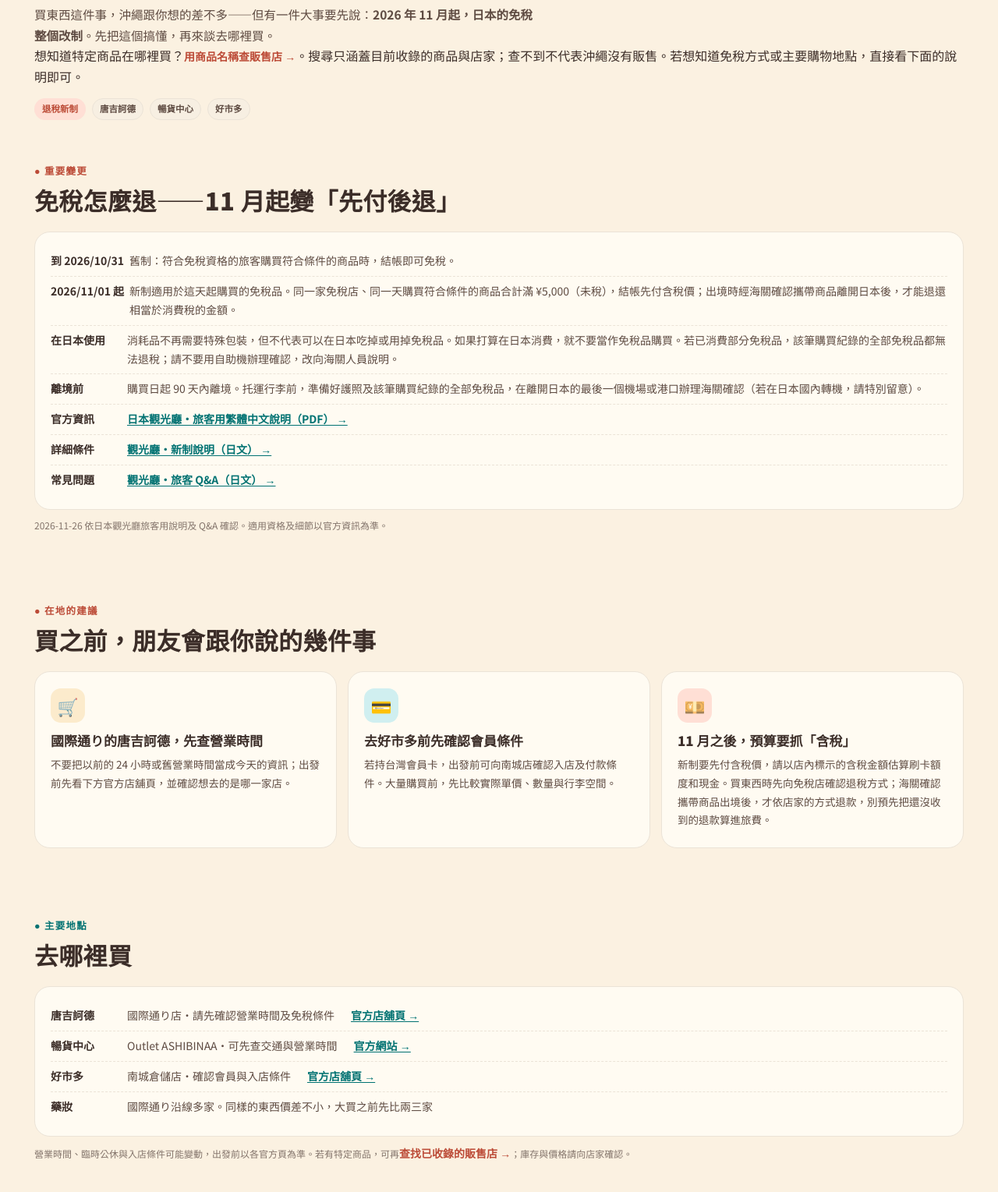
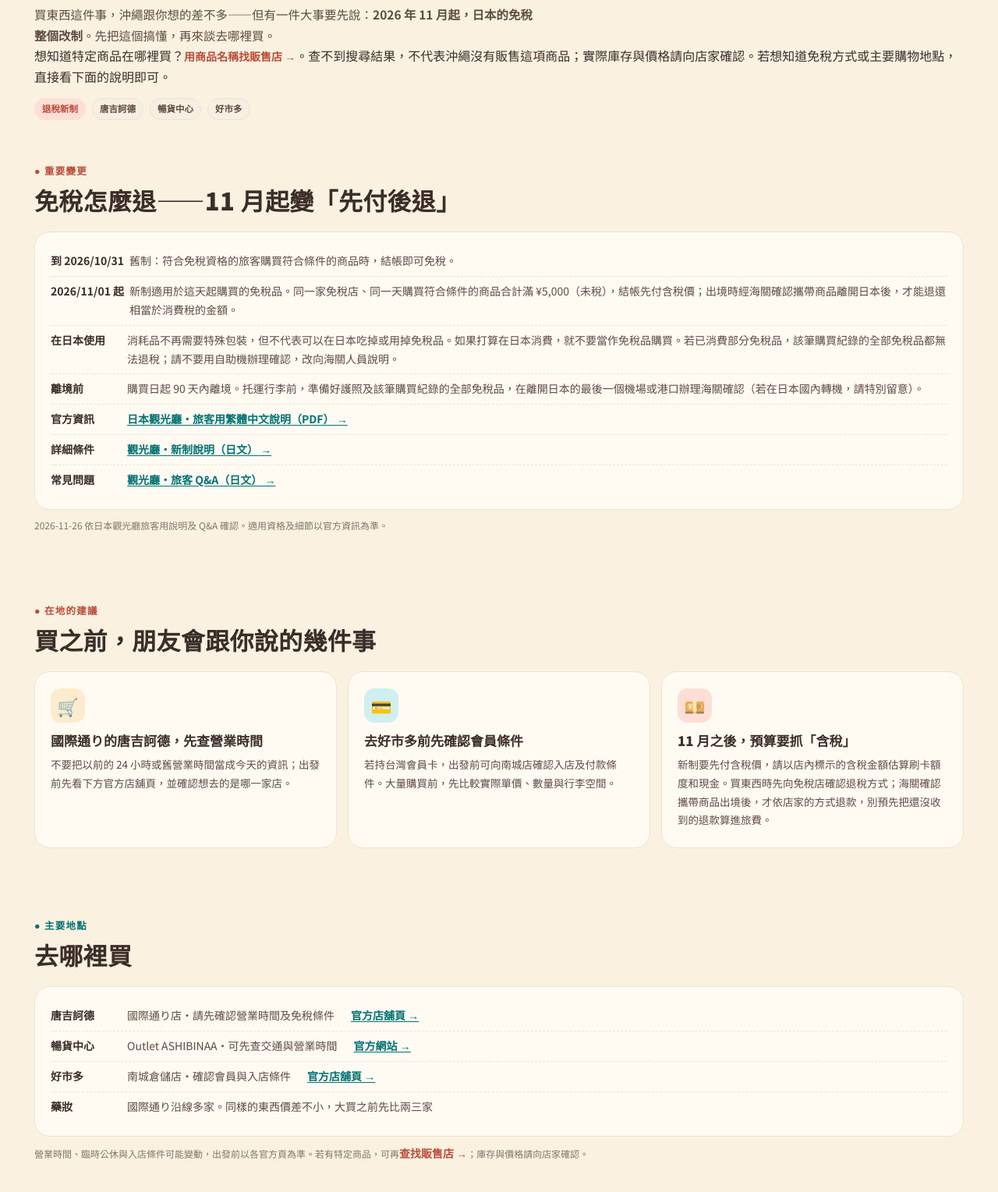
Before and after one commit to latent-bridge/okinawa-trip-tw-web, a plain HTML site: page shopping.html in a window 1280 px wide. Shown: the part 571-2100 px from the top of the page at 78% size. Drawn offline with nearby package versions, Linux system fonts and the light colour scheme.

Commit message:
Clarify guide discovery and product-store search in official site (#332)
公開: okinawa-web publish(P16)
確かめ: check(P9)
候補: c64-s9-p16-332-r2(一覧の SHA-256 13b01594bd07672ed7c169d07eee363a000e2eb441ab74c1fab5028bbf68c050)

```diff
--- a/shopping.html
+++ b/shopping.html
@@ -74,7 +74,7 @@
     </div>
     <h1>購物・免稅 <small>TAX-FREE</small></h1>
     <p class="ihero__lead">買東西這件事，沖繩跟你想的差不多——但有一件大事要先說：<b>2026 年 11 月起，日本的免稅整個改制</b>。先把這個搞懂，再來談去哪裡買。</p>
-    <p>想知道特定商品在哪裡買？<a class="more" href="/guide/?mode=products">用商品名稱查販售店 →</a>。搜尋只涵蓋目前收錄的商品與店家；查不到不代表沖繩沒有販售。若想知道免稅方式或主要購物地點，直接看下面的說明即可。</p>
+    <p>想知道特定商品在哪裡買？<a class="more" href="/guide/?mode=products">用商品名稱找販售店 →</a>。查不到搜尋結果，不代表沖繩沒有販售這項商品；實際庫存與價格請向店家確認。若想知道免稅方式或主要購物地點，直接看下面的說明即可。</p>
     <div class="ihero__pills"><span class="pill pill-depth">退稅新制</span><span class="pill">唐吉訶德</span><span class="pill">暢貨中心</span><span class="pill">好市多</span></div>
   </div>
 </section>
@@ -142,7 +142,7 @@
       <div class="fline"><b>好市多</b>南城倉儲店・確認會員與入店條件　<a href="https://www.costco.co.jp/store-finder/Nanjo" target="_blank" rel="noopener">官方店舖頁 →</a></div>
       <div class="fline"><b>藥妝</b>國際通り沿線多家。同樣的東西價差不小，大買之前先比兩三家</div>
     </div>
-    <p class="ifacts__note">營業時間、臨時公休與入店條件可能變動，出發前以各官方頁為準。若有特定商品，可再<a class="more" href="/guide/?mode=products">查找已收錄的販售店 →</a>；庫存與價格請向店家確認。</p>
+    <p class="ifacts__note">營業時間、臨時公休與入店條件可能變動，出發前以各官方頁為準。若有特定商品，可再<a class="more" href="/guide/?mode=products">查找販售店 →</a>；庫存與價格請向店家確認。</p>
   </div>
 </section>
 
```
Also changed, not shown: about.html (+1 -1 lines).
